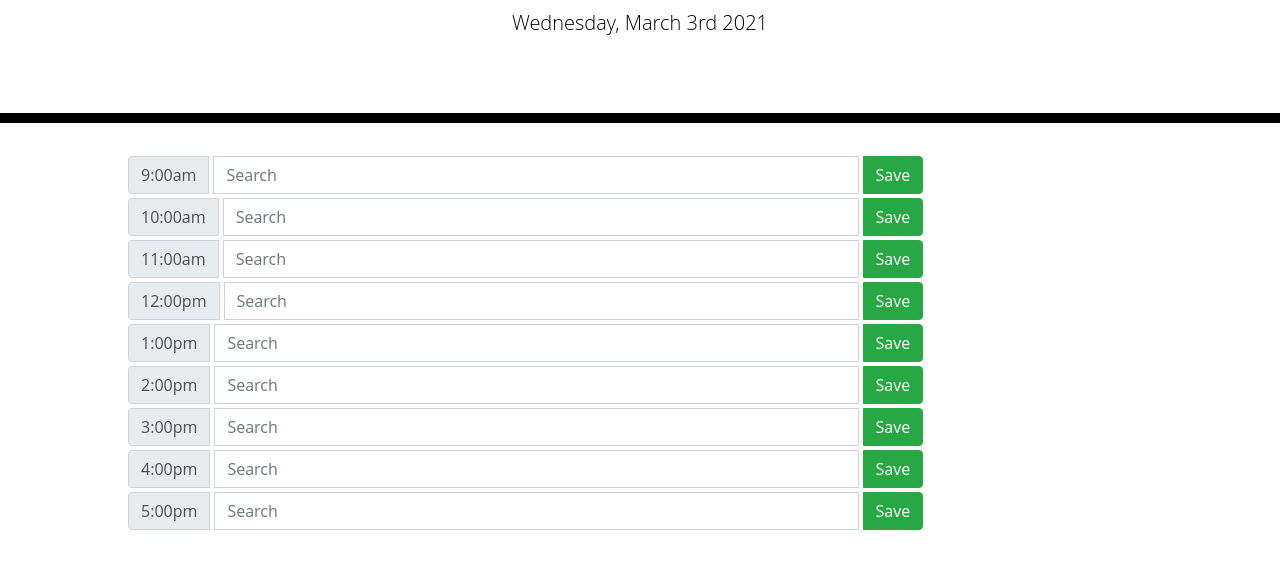
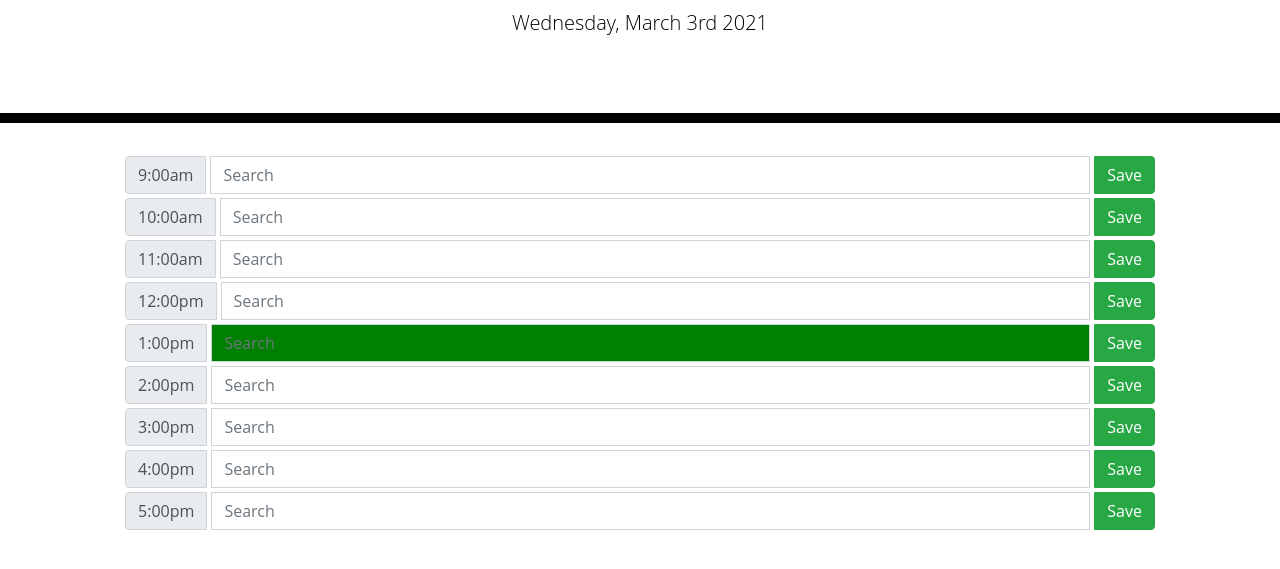
Before and after one commit to cdfishe1/workday-scheduler, a plain HTML site: page index.html in a window 1280 px wide. Shown: the part 181-750 px from the top of the page. Drawn offline with nearby package versions, Linux system fonts and the light colour scheme; a web font is replaced by a local one.

Commit message:
Create function to change bgcolor for one time.

```diff
--- a/assets/scripts/script.js
+++ b/assets/scripts/script.js
@@ -1,6 +1,24 @@
 const variables = {
     currentDay: $('#currentDay'),
     today: moment(),
+    hour: Number(moment().format('hh')),
+    time11am: $('#time11am'),
+    time1pm: $('#time1pm'),
 };
 
 variables.currentDay.text(variables.today.format('dddd, MMMM Do YYYY'));
+
+
+const timeColor = () => {
+    let parse = Number(moment().format(time1pm.dataset.time));
+    console.log(typeof parse);
+    console.log(typeof variables.hour);
+    console.log(parse > variables.hour);
+    if (parse > variables.hour) {
+        time1pm.style.backgroundColor = 'green';
+        time1pm.style.color = 'white';
+    } else {
+        console.log('error');
+    }
+};
+timeColor();
--- a/assets/styles/style.css
+++ b/assets/styles/style.css
@@ -2,6 +2,7 @@ body {
   font-family: 'Open Sans', sans-serif;
   font-size: 16px;
   line-height: 1;
+  height: 100vh;
 }
 
 main {
--- a/index.html
+++ b/index.html
@@ -14,10 +14,10 @@
       integrity="sha384-50oBUHEmvpQ+1lW4y57PTFmhCaXp0ML5d60M1M7uH2+nqUivzIebhndOJK28anvf"
       crossorigin="anonymous"
     />
-    <link
+    <!-- <link
       href="https://fonts.Saveogleapis.com/css?family=Open+Sans&display=swap"
       rel="stylesheet"
-    />
+    /> -->
     <link rel="stylesheet" href="./assets/styles/style.css" />
     <title>Work Day Scheduler</title>
   </head>
@@ -28,15 +28,16 @@
       <p class="lead">A simple calendar app for scheduling your work day</p>
       <p id="currentDay" class="lead"></p>
     </header>
-    <main>
+
       <div class="container-fluid">
         <!-- Timeblocks Save here -->
-      <main class='row'>
+        <main>
+          <div class='row'>
             <div class="input-group mb-1">
               <div class="input-group-prepend mr-1">
                 <span class="input-group-text" id="basic-addon1">9:00am</span>
               </div>
-          <input type="text" class="form-control" placeholder="Search">
+              <input type="text" class="form-control" placeholder="Search" data-time='9:00am' id='time9am'>
               <div class="input-group-append ml-1">
                 <button class="btn btn-success" type="submit">Save</button>
               </div>
@@ -46,7 +47,7 @@
               <div class="input-group-prepend mr-1">
                 <span class="input-group-text" id="basic-addon1">10:00am</span>
               </div>
-          <input type="text" class="form-control" placeholder="Search">
+              <input type="text" class="form-control" placeholder="Search" data-time='10:00am' id='time10am'>
               <div class="input-group-append ml-1">
                 <button class="btn btn-success" type="submit">Save</button>
               </div>
@@ -56,7 +57,7 @@
               <div class="input-group-prepend mr-1">
                 <span class="input-group-text" id="basic-addon1">11:00am</span>
               </div>
-          <input type="text" class="form-control" placeholder="Search">
+              <input type="text" class="form-control" placeholder="Search" data-time='11' id='time11am'>
               <div class="input-group-append ml-1">
                 <button class="btn btn-success" type="submit">Save</button>
               </div>
@@ -66,7 +67,7 @@
               <div class="input-group-prepend mr-1">
                 <span class="input-group-text" id="basic-addon1">12:00pm</span>
               </div>
-          <input type="text" class="form-control" placeholder="Search">
+              <input type="text" class="form-control" placeholder="Search" data-time='12:00pm' id='time12pm'>
               <div class="input-group-append ml-1">
                 <button class="btn btn-success" type="submit">Save</button>
               </div>
@@ -76,7 +77,7 @@
               <div class="input-group-prepend mr-1">
                 <span class="input-group-text" id="basic-addon1">1:00pm</span>
               </div>
-          <input type="text" class="form-control" placeholder="Search">
+              <input type="text" class="form-control" placeholder="Search" data-time='13' id='time1pm'>
               <div class="input-group-append ml-1">
                 <button class="btn btn-success" type="submit">Save</button>
               </div>
@@ -121,11 +122,13 @@
                 <button class="btn btn-success" type="submit">Save</button>
               </div>
             </div>
+          </div>
         </main>
 
 
+
       </div>
-    </main>
+
 
 
     <script src="https://cdnjs.cloudflare.com/ajax/libs/jquery/3.2.1/jquery.min.js"></script>
```
Lines whose indentation alone changed are shown as unchanged.
